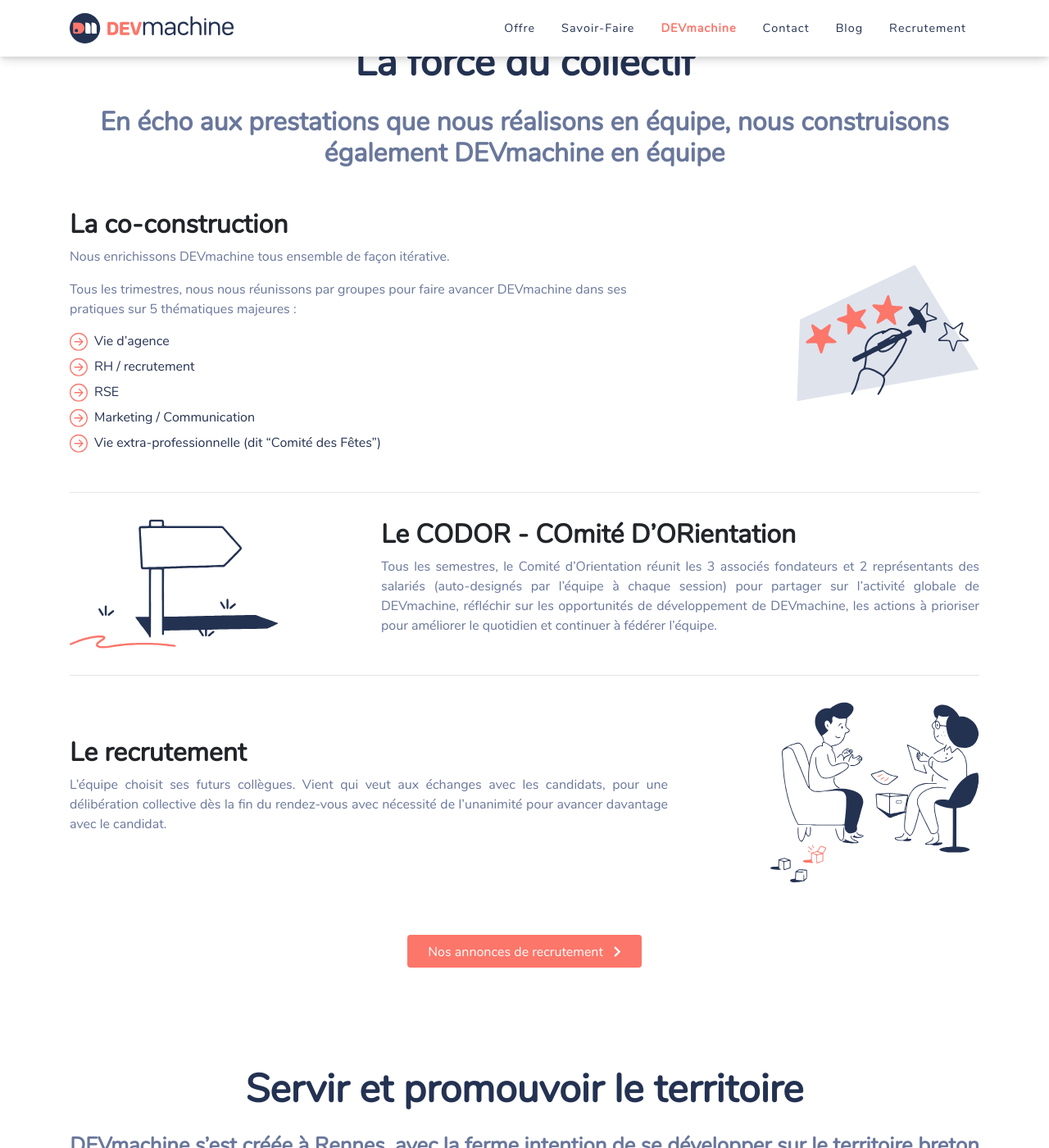
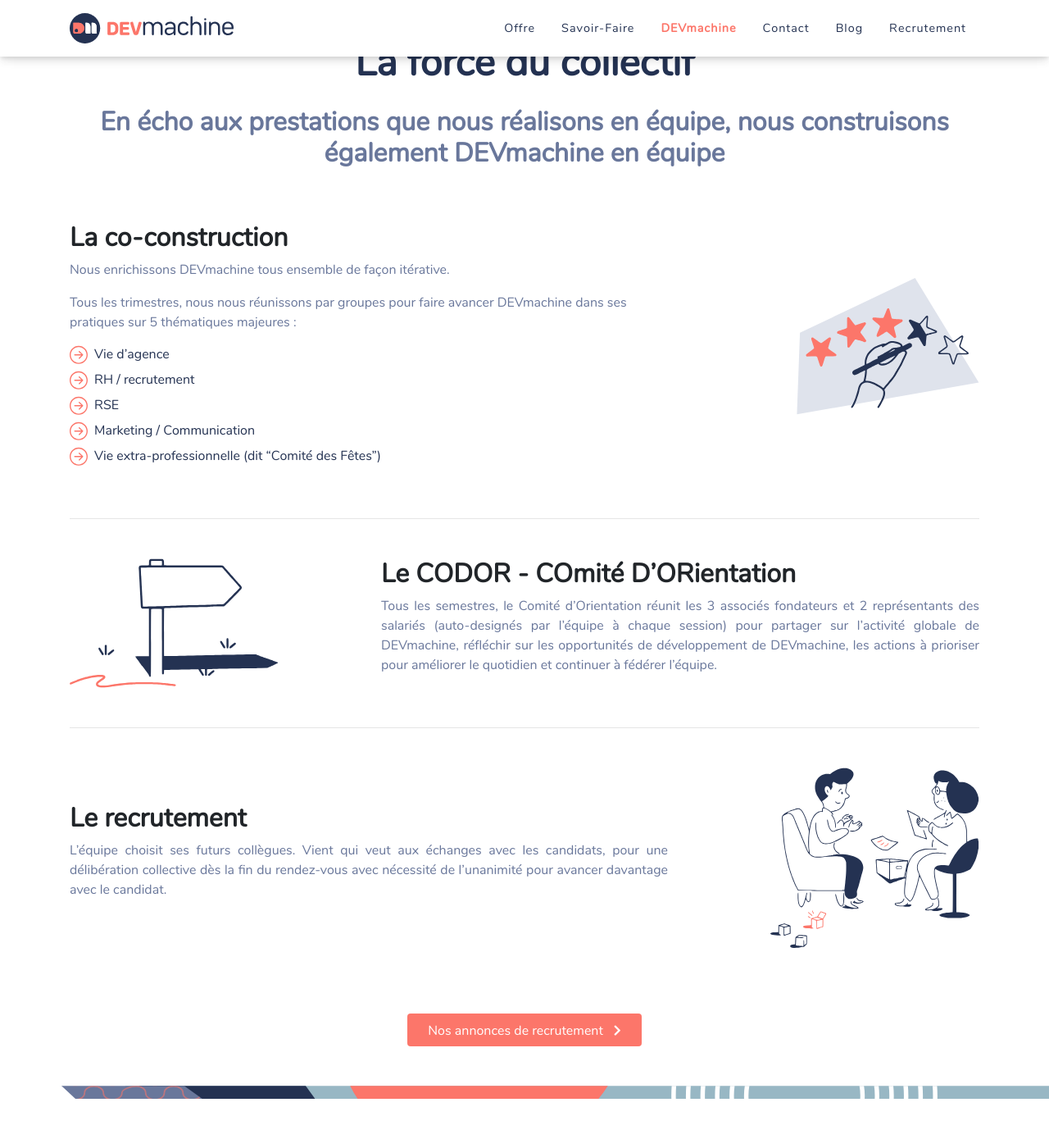
Before and after one commit to DEVmachine-fr/website, a Jekyll site: the page built from pages/dev-machine.html, in a window 1280 px wide and 1400 px high, scrolled down 644 px. Shown: the whole window at 82% size. Built offline with Jekyll 4.4.1, drawn with Linux system fonts in a browser that asks for light colours; nearby versions of some CDN libraries.

Commit message:
fix: retours Cédric

```diff
--- a/_sass/_dev-machine.scss
+++ b/_sass/_dev-machine.scss
@@ -6,7 +6,7 @@
 
 section#dm-force {
   div.dm-item {
-    padding: 1rem 0;
+    padding: 2rem 0;
 
     h2 {
       font-weight: 800;
@@ -23,6 +23,14 @@
       }
     }
   }
+}
+
+// SEPARATION IMAGE
+section#dm-separate {
+  padding: 0;
+  height: 1rem;
+  background-image: url('/assets/images/website/page-offre/separation/Wall.svg');
+  background-repeat: repeat-x;
 }
 
 section#dm-servir {
--- a/_sass/_index.scss
+++ b/_sass/_index.scss
@@ -189,9 +189,9 @@
   color: $secondary;
 
   div.piliers-item {
-    padding: 1rem;
+    padding: 2rem;
     img {
-      width: 30%;
+      width: 25%;
     }
     div.piliers-text {
       margin-left: 1rem;
--- a/pages/dev-machine.html
+++ b/pages/dev-machine.html
@@ -90,6 +90,7 @@
   </div>
 </section>
 
+<section id="dm-separate"></section>
 
 <section id="dm-servir">
   <div class="container">
```
